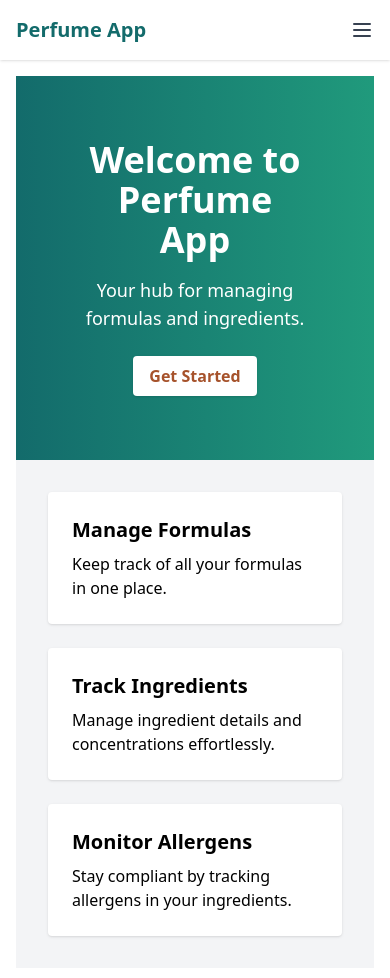
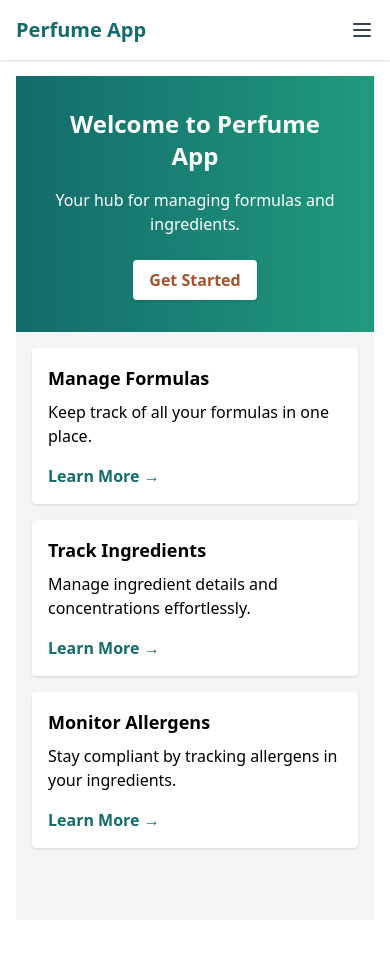
Before and after one commit to KvGasteren/perfume-app, a Next.js app in the folder frontend/: page / in a window 390 px wide. Shown: the top 978 px of the page. After the commit the page ends 936 px from the top, so only its background shows below. Built offline with nearby package versions, Linux system fonts and the light colour scheme.

Commit message:
add routing to dashboard

```diff
--- a/frontend/src/components/Dashboard.tsx
+++ b/frontend/src/components/Dashboard.tsx
@@ -1,30 +1,44 @@
 import React from "react";
+import Link from "next/link";
 
 const Dashboard: React.FC = () => {
     return (
         <div className="bg-gray-100 min-h-screen">
             {/* Hero Section */}
-            <section className="hero bg-gradient-to-r from-primary-dark to-primary text-white p-16 text-center">
-                <h1 className="text-4xl font-extrabold mb-4">Welcome to Perfume App</h1>
-                <p className="text-lg mb-6">Your hub for managing formulas and ingredients.</p>
-                <button className="bg-white text-secondary-dark font-semibold py-2 px-4 rounded shadow hover:bg-gray-100">
-                    Get Started
-                </button>
+            <section className="hero bg-gradient-to-r from-primary-dark to-primary text-white p-8 md:p-16 text-center">
+                <h1 className="text-2xl md:text-4xl font-extrabold mb-4">Welcome to Perfume App</h1>
+                <p className="text-base md:text-lg mb-6">
+                    Your hub for managing formulas and ingredients.
+                </p>
+                <Link href="/formulas">
+                    <button className="bg-white text-secondary-dark font-semibold py-2 px-4 rounded shadow hover:bg-gray-100 transition duration-300">
+                        Get Started
+                    </button>
+                </Link>
             </section>
 
             {/* Features Section */}
-            <section className="features grid grid-cols-1 md:grid-cols-2 lg:grid-cols-3 gap-6 p-8 container mx-auto">
-                <div className="card bg-white shadow rounded p-6">
-                    <h2 className="text-xl font-bold mb-2">Manage Formulas</h2>
+            <section className="features grid grid-cols-1 sm:grid-cols-2 lg:grid-cols-3 gap-4 sm:gap-6 p-4 sm:p-8 container mx-auto">
+                <div className="card bg-white shadow rounded p-4 sm:p-6">
+                    <h2 className="text-lg md:text-xl font-bold mb-2">Manage Formulas</h2>
                     <p>Keep track of all your formulas in one place.</p>
+                    <Link href="/formulas" className="text-primary-dark font-semibold mt-4 block hover:underline">
+                            Learn More →
+                    </Link>
                 </div>
-                <div className="card bg-white shadow rounded p-6">
-                    <h2 className="text-xl font-bold mb-2">Track Ingredients</h2>
+                <div className="card bg-white shadow rounded p-4 sm:p-6">
+                    <h2 className="text-lg md:text-xl font-bold mb-2">Track Ingredients</h2>
                     <p>Manage ingredient details and concentrations effortlessly.</p>
+                    <Link href="/ingredients" className="text-primary-dark font-semibold mt-4 block hover:underline">
+                            Learn More →
+                    </Link>
                 </div>
-                <div className="card bg-white shadow rounded p-6">
-                    <h2 className="text-xl font-bold mb-2">Monitor Allergens</h2>
+                <div className="card bg-white shadow rounded p-4 sm:p-6">
+                    <h2 className="text-lg md:text-xl font-bold mb-2">Monitor Allergens</h2>
                     <p>Stay compliant by tracking allergens in your ingredients.</p>
+                    <Link href="/ingredients" className="text-primary-dark font-semibold mt-4 block hover:underline">
+                            Learn More →
+                    </Link>
                 </div>
             </section>
         </div>
--- a/frontend/src/pages/formulas/index.tsx
+++ b/frontend/src/pages/formulas/index.tsx
@@ -1,10 +1,12 @@
 import React from 'react';
 import FormulaList from '../../components/FormulaList';
+import FormulaForm from "@/src/components/FormulaForm";
 
 const FormulasPage: React.FC = () => {
     return (
         <div className="p-4">
             <h1 className="text-2xl font-bold">Formulas</h1>
+            <FormulaForm />
             <FormulaList />
         </div>
     );
```
